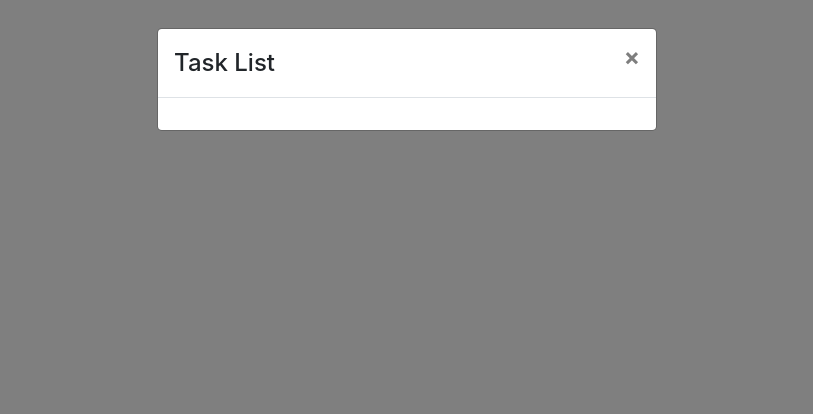
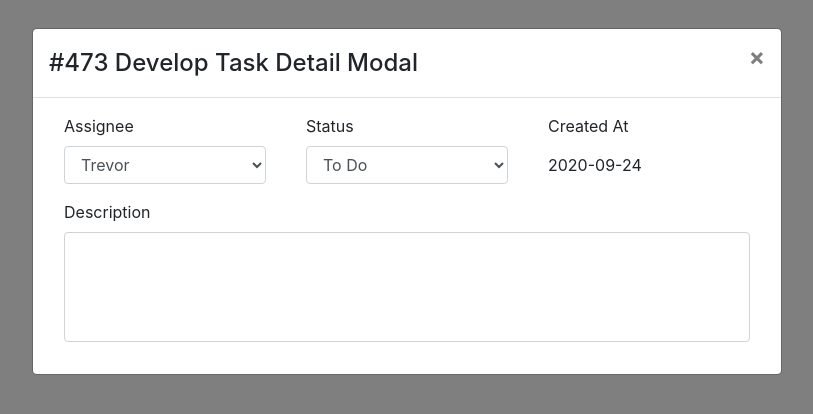
Before and after one commit to trevorwong30-c/slack-for-scrum-frontend, a React (Create React App) app: page /task in a window 1280 px wide. Shown: the top 414 px of the page, without its empty margins (233-1046 px from the left). Built offline with nearby package versions, Linux system fonts and the light colour scheme.

Commit message:
added: TaskDetailModal (Partial Complete) added: npm moment for date time display

```diff
--- a/package.json
+++ b/package.json
@@ -13,6 +13,7 @@
     "axios": "^0.20.0",
     "babel-plugin-module-resolver": "^4.0.0",
     "bootstrap": "^4.5.2",
+    "moment": "^2.29.1",
     "node-sass": "^4.14.1",
     "react": "^16.13.1",
     "react-bootstrap": "^1.3.0",
--- /dev/null
+++ b/src/containers/task/taskDetailModal/TaskDetailModal.tsx
@@ -0,0 +1,99 @@
+import React, { useEffect, useState } from 'react';
+import Modal from 'react-bootstrap/Modal';
+import { RootStateOrAny, useDispatch, useSelector } from 'react-redux';
+import {Task} from "../../../interfaces";
+import {Row, Col, Form} from "react-bootstrap";
+import "./style.scss";
+import {TaskStatus} from "../../../enums";
+import moment from "moment";
+
+const TaskDetailModal = (props: TaskDetailModalProps) => {
+
+  const { className, show, onHide, task } = props;
+
+  const dispatch = useDispatch();
+
+  const renderAssigneeField = () => {
+    return (
+        <Form.Group as={Col} controlId="formGridState">
+          <Form.Label>Assignee</Form.Label>
+          <Form.Control as="select" defaultValue={1}>
+            <option value={1}>Trevor</option>
+            <option value={2}>Kay</option>
+            <option value={3}>Chris</option>
+          </Form.Control>
+        </Form.Group>
+    );
+  }
+
+  const renderCreatedAtLabel = () => {
+    return (
+        <Form.Group as={Col} controlId="formGridState">
+          <Form.Label>Created At</Form.Label>
+          <Form.Control plaintext readOnly defaultValue={ moment(task.createdAt).format("YYYY-MM-DD") } />
+        </Form.Group>
+    );
+  }
+
+  const renderStatusField = () => {
+    return (
+        <Form.Group as={Col} controlId="formGridState">
+          <Form.Label>Status</Form.Label>
+          <Form.Control as="select" defaultValue={TaskStatus.ToDo}>
+            <option value={TaskStatus.ToDo}>To Do</option>
+            <option value={TaskStatus.InProgress}>In Progress</option>
+            <option value={TaskStatus.Done}>Done</option>
+          </Form.Control>
+        </Form.Group>
+    );
+  }
+
+
+
+  const renderStatusRow = () => {
+    return (
+        <Form.Row>
+            <Col xs={4}>{ renderAssigneeField() }</Col>
+            <Col xs={4}>{ renderStatusField() }</Col>
+            <Col xs={4}>{ renderCreatedAtLabel() }</Col>
+        </Form.Row>
+    );
+  }
+
+  const renderDescriptionField = () => {
+      return (
+          <Form.Group as={Col} controlId="formGridState">
+              <Form.Label>Description</Form.Label>
+              <Form.Control as="textarea" defaultValue={""} rows={4}></Form.Control>
+          </Form.Group>
+      );
+  }
+
+  useEffect(() => {
+
+  }, []);
+
+  return (
+      <Modal className={`TaskDetailModal ${className}`} show={show} onHide={onHide}>
+          <Modal.Header closeButton>
+              <Modal.Title>#{ task.id } { task.title }</Modal.Title>
+          </Modal.Header>
+          <Modal.Body>
+            <Form>
+                { renderStatusRow() }
+                { renderDescriptionField() }
+            </Form>
+          </Modal.Body>
+      </Modal>
+  );
+};
+
+interface TaskDetailModalProps {
+  className?: string
+  show?: boolean
+  onHide?: Function
+  task: Task
+}
+
+
+export default TaskDetailModal;
--- /dev/null
+++ b/src/containers/task/taskDetailModal/style.scss
@@ -0,0 +1,12 @@
+@media (min-width: 850px) {
+  .TaskDetailModal {
+    .modal-dialog {
+      max-width: 750px;
+    }
+
+    textarea {
+      resize: none;
+    }
+  }
+
+}
--- a/src/containers/task/taskListContainer/TaskListContainer.tsx
+++ b/src/containers/task/taskListContainer/TaskListContainer.tsx
@@ -1,6 +1,9 @@
 import React, { useEffect, useState } from 'react';
 import Modal from 'react-bootstrap/Modal';
 import { RootStateOrAny, useDispatch, useSelector } from 'react-redux';
+import TaskDetailModal from "../taskDetailModal/TaskDetailModal";
+import {Task} from "../../../interfaces";
+import {TaskStatus} from "../../../enums";
 
 const TaskListContainer = () => {
   const [isModalVisible, setIsModalVisible] = useState(false);
@@ -45,14 +48,24 @@ const TaskListContainer = () => {
     showModal();
   }, []);
 
+  const task: Task = {
+    id: 473,
+    reqId: 12,
+    title: "Develop Task Detail Modal",
+    description: "Develop Task Detail Modal for the project.\nFeatures including log time, input estimated hours, change status, assign to group member and post comments.",
+    estimatedHour: 8,
+    remainingHour: 4,
+    historicalSpent: 3,
+    status: TaskStatus.ToDo,
+    assigneeId: 2,
+    commentsHistory: [],
+    createdAt: new Date(),
+    endAt: new Date()
+  };
+
   return (
     <div className="TaskListContainer">
-      <Modal show={isModalVisible} onHide={onModalClosed}>
-        <Modal.Header closeButton>
-          <Modal.Title>Task List</Modal.Title>
-        </Modal.Header>
-        <Modal.Body></Modal.Body>
-      </Modal>
+      <TaskDetailModal show={isModalVisible} onHide={onModalClosed} task={task} />
     </div>
   );
 };
--- /dev/null
+++ b/src/enums/index.ts
@@ -0,0 +1,5 @@
+export enum TaskStatus {
+    ToDo,
+    InProgress,
+    Done
+}
--- a/src/interfaces/index.tsx
+++ b/src/interfaces/index.tsx
@@ -1,3 +1,5 @@
+import {TaskStatus} from "../enums";
+
 export interface Requirement {
   id: number;
   title: string;
@@ -15,7 +17,7 @@ export interface Task {
   estimatedHour: number;
   remainingHour: number;
   historicalSpent: any;
-  status: number;
+  status: TaskStatus;
   assigneeId: number;
   commentsHistory: any;
   createdAt: Date;
--- a/src/routes/taskRoute.tsx
+++ b/src/routes/taskRoute.tsx
@@ -11,6 +11,9 @@ const TaskRoute = () => {
         <Route exact path={path}>
           <TaskListContainer />
         </Route>
+          <Route exact path={path}>
+            <TaskListContainer />
+          </Route>
       </Switch>
     </div>
   );
```
Also changed, not shown: 1 other file (tests, documents, lock files or other folders).
